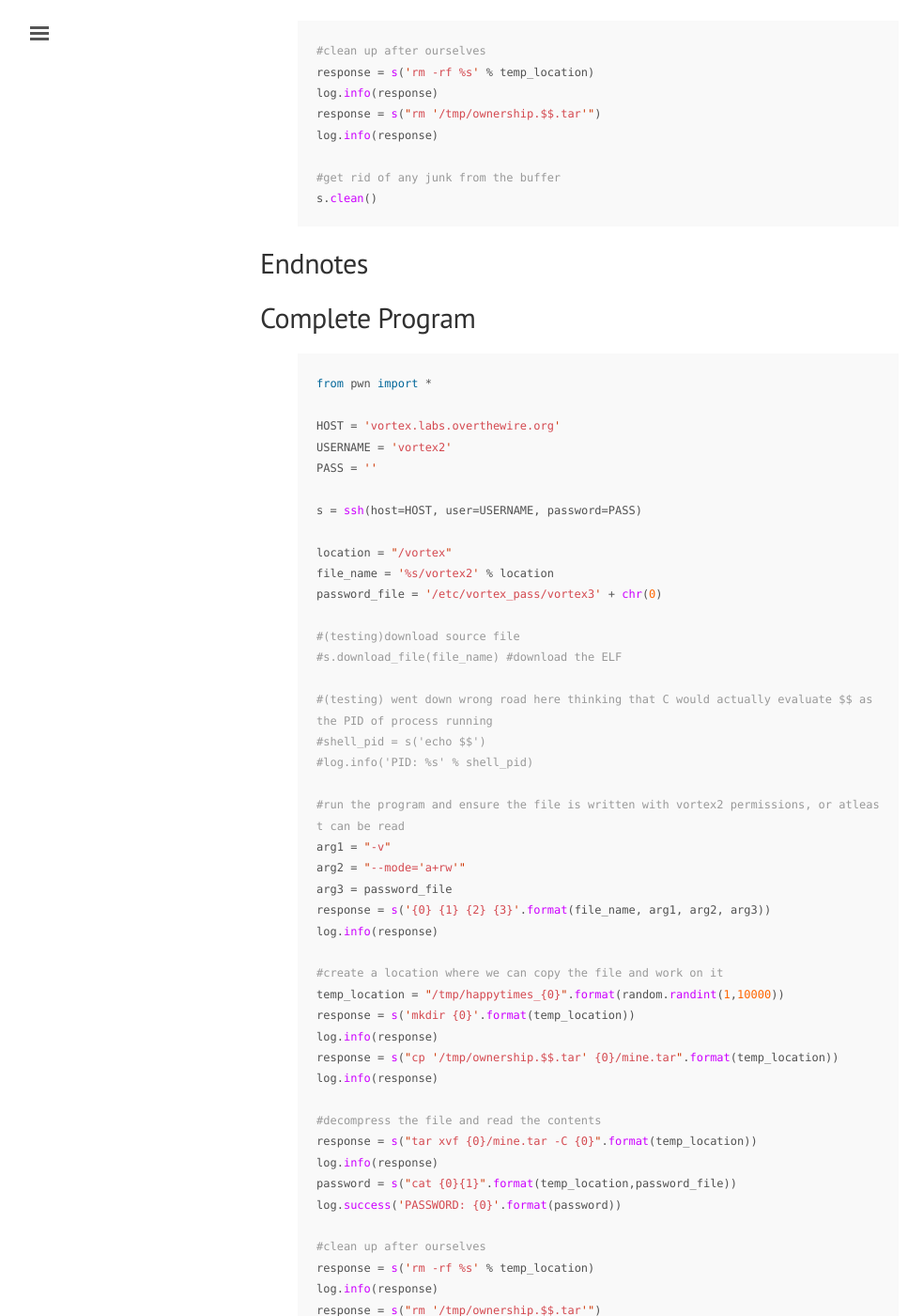
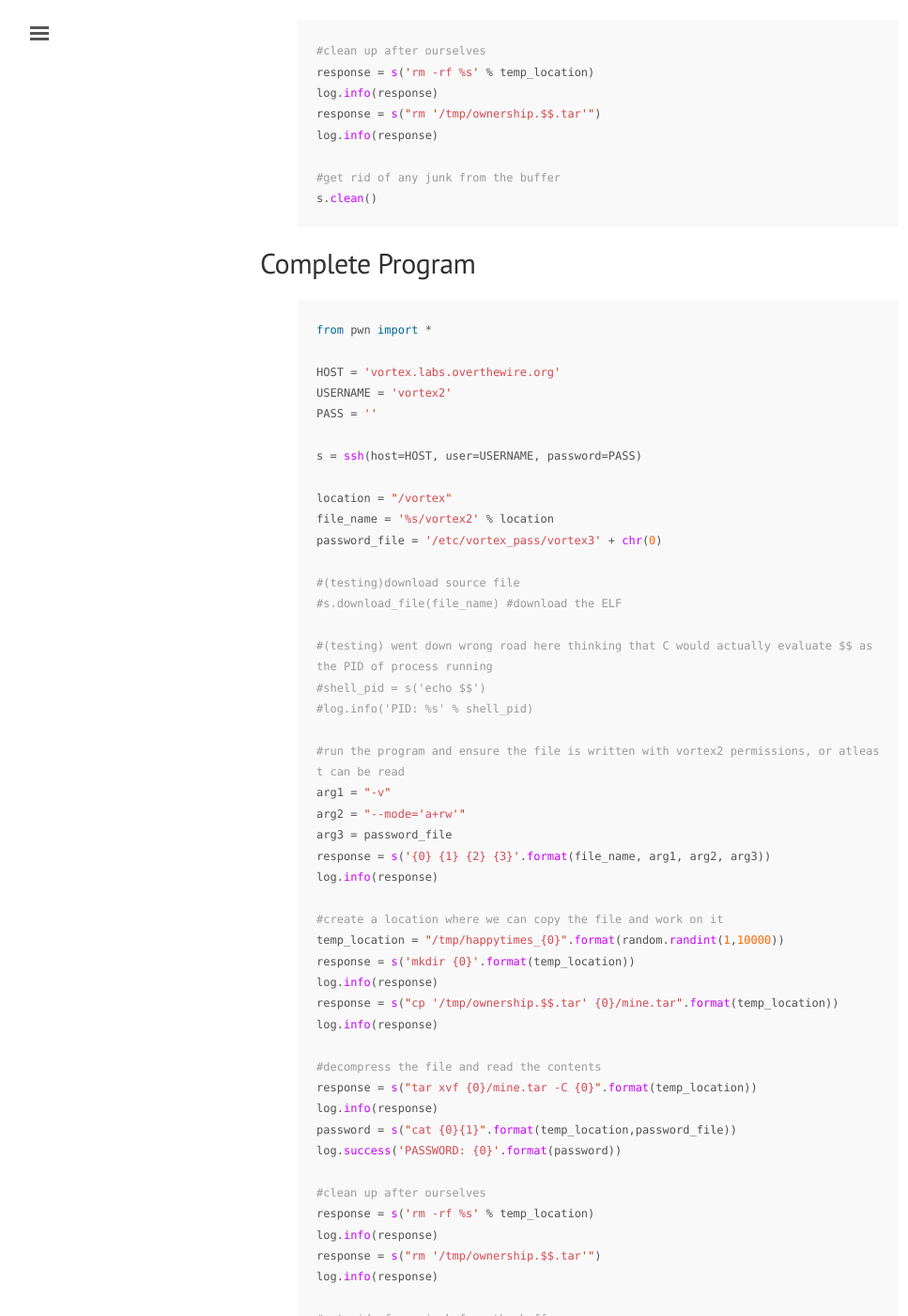
Before and after one commit to MCPA/MCPA.github.io, a Jekyll site: the page built from _posts/vortex-overthewire/2015-10-22-vortex02.markdown, in a window 1280 px wide and 1400 px high, scrolled down 3103 px. Shown: the whole window at 94% size, without its empty margins (3-970 px from the left). Built offline with Jekyll 4.4.1, drawn with Linux system fonts in a browser that asks for light colours.

Commit message:
format change

```diff
--- a/_posts/vortex-overthewire/2015-10-22-vortex02.markdown
+++ b/_posts/vortex-overthewire/2015-10-22-vortex02.markdown
@@ -117,9 +117,6 @@ log.info(response)
 s.clean()
 {% endhighlight %}
 
-<h2>Endnotes</h2>
-[^1]: http://superuser.com/questions/247127/what-is-and-in-linux
-
 <h2>Complete Program</h2>
 {% highlight python %}
 from pwn import *
```
Also changed, not shown: other parts of _posts/vortex-overthewire/2015-10-22-vortex02.markdown (+3 -0 lines).
